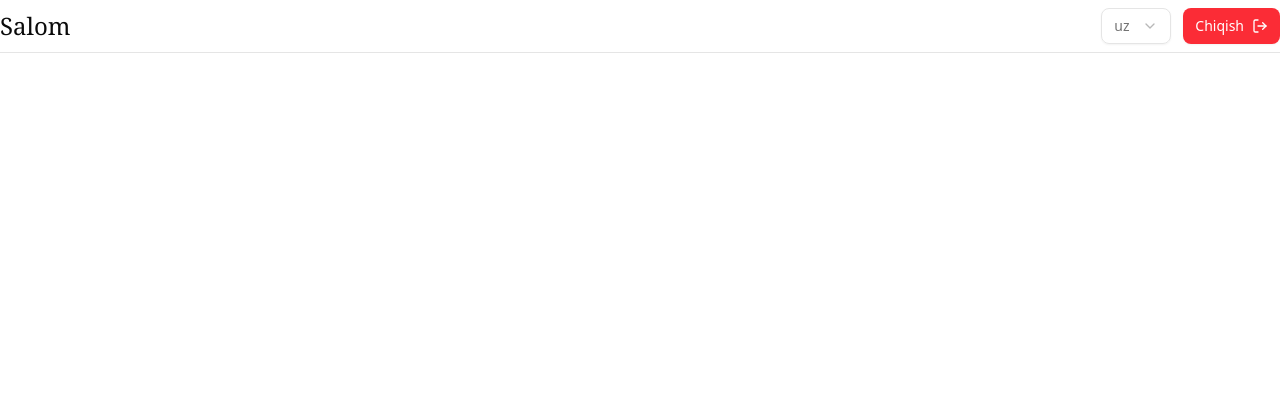
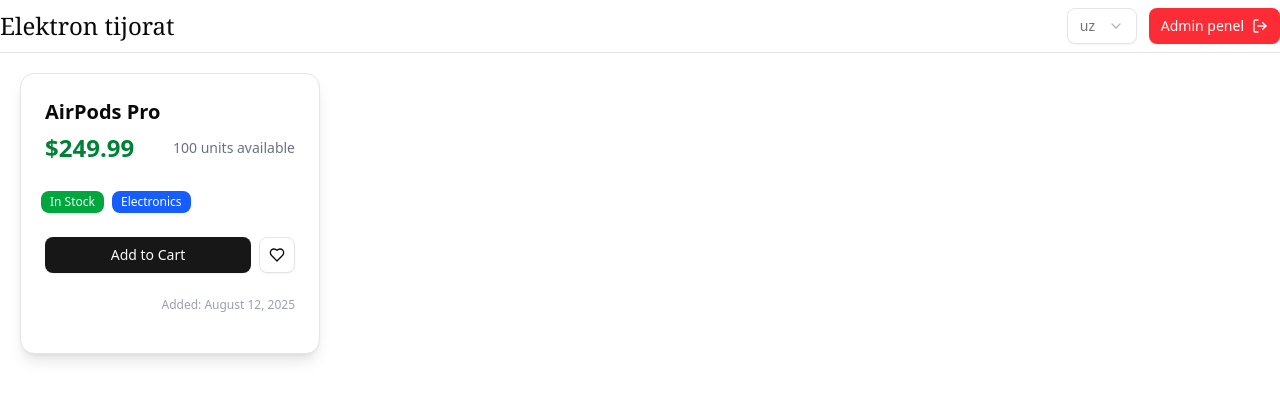
Before and after one commit to khurshidbekweb/frontend, a React (Vite) app: page / in a window 1280 px wide. Shown: the top 400 px of the page. Built offline with nearby package versions, Linux system fonts and the light colour scheme; no server answers.

Commit message:
ui components

```diff
--- a/package.json
+++ b/package.json
@@ -12,7 +12,7 @@
   "dependencies": {
     "@radix-ui/react-select": "^2.1.6",
     "@radix-ui/react-separator": "^1.1.2",
-    "@radix-ui/react-slot": "^1.1.2",
+    "@radix-ui/react-slot": "^1.2.3",
     "@tailwindcss/vite": "^4.1.2",
     "@tanstack/react-query": "^5.71.10",
     "axios": "^1.8.4",
--- a/src/components/navbar.tsx
+++ b/src/components/navbar.tsx
@@ -11,23 +11,23 @@ type Language = 'uz' | 'ru' | 'en';
 
 const Navbar = () => {
 
-    const {t} = useTranslation()
+    const { t } = useTranslation()
     const language = localStorage.getItem("language") || "uz";
     console.log(language);
     const token = localStorage.getItem('token')
     const naviagte = useNavigate()
     useEffect(() => {
-      if(!token){
-        naviagte('/')
-      }
-    },[naviagte, token])
+        if (!token) {
+            naviagte('/')
+        }
+    }, [naviagte, token])
 
     return (
         <div className="max-w-7xl mx-auto">
             <div className=" flex items-center justify-between my-2">
-                <h1 className="text-2xl font-serif">{t('hello')}</h1>
+                <h1 className="text-2xl font-serif">{t('logo')}</h1>
                 <div className="flex items-center gap-3">
-                    <Select onValueChange={(value:string) => changeLanguage(value as Language)}>
+                    <Select onValueChange={(value: string) => changeLanguage(value as Language)}>
                         <SelectTrigger className="w-[70px]">
                             <SelectValue placeholder={language} />
                         </SelectTrigger>
@@ -37,12 +37,14 @@ const Navbar = () => {
                             <SelectItem value="en">en</SelectItem>
                         </SelectContent>
                     </Select>
-                    <Button onClick={()=>{localStorage.removeItem('token')
-                        window.location.reload()}} className="bg-red-500 text-white cursor-pointer">{language=='uz'?'Chiqish':'Выход'} <LuLogOut size={35} />
+                    <Button onClick={() => {
+                        localStorage.removeItem('token')
+                        window.location.reload()
+                    }} className="bg-red-500 text-white cursor-pointer">{t('auth')} <LuLogOut size={35} />
                     </Button>
                 </div>
             </div>
-            <Separator/>
+            <Separator />
         </div>
     );
 };
--- /dev/null
+++ b/src/components/product-card.tsx
@@ -0,0 +1,43 @@
+import { Heart } from 'lucide-react';
+import { Badge } from './ui/badge';
+import { Button } from './ui/button';
+import { Card, CardDescription, CardFooter, CardHeader, CardTitle } from './ui/card';
+
+const ProductCard = () => {
+    return (
+        <Card className="w-[300px] overflow-hidden shadow-lg hover:shadow-xl transition-shadow relative px-0">
+            <CardHeader>
+                <CardTitle className="text-xl">AirPods Pro</CardTitle>
+                <CardDescription className="flex justify-between items-center">
+                    <span className="text-2xl font-bold text-green-700">$249.99</span>
+                    <span className="text-sm text-gray-500">100 units available</span>
+                </CardDescription>
+            </CardHeader>
+
+
+            <div className="ml-5 space-x-2">
+                <Badge variant="default" className="bg-green-600 hover:bg-green-700">
+                    In Stock
+                </Badge>
+                <Badge variant="secondary" className="bg-blue-600 text-white hover:bg-blue-700">
+                    Electronics
+                </Badge>
+            </div>
+
+            <CardFooter className="flex justify-between items-center">
+                <Button className="flex-1 mr-2">Add to Cart</Button>
+                <Button variant="outline" size="icon">
+                    <Heart className="h-4 w-4" />
+                </Button>
+            </CardFooter>
+
+
+            <div className="px-6 pb-4 text-xs text-gray-400 text-right">
+                Added: August 12, 2025
+            </div>
+
+        </Card>
+    );
+};
+
+export default ProductCard;
--- /dev/null
+++ b/src/components/ui/badge.tsx
@@ -0,0 +1,46 @@
+import * as React from "react"
+import { Slot } from "@radix-ui/react-slot"
+import { cva, type VariantProps } from "class-variance-authority"
+
+import { cn } from "@/lib/utils"
+
+const badgeVariants = cva(
+  "inline-flex items-center justify-center rounded-md border px-2 py-0.5 text-xs font-medium w-fit whitespace-nowrap shrink-0 [&>svg]:size-3 gap-1 [&>svg]:pointer-events-none focus-visible:border-ring focus-visible:ring-ring/50 focus-visible:ring-[3px] aria-invalid:ring-destructive/20 dark:aria-invalid:ring-destructive/40 aria-invalid:border-destructive transition-[color,box-shadow] overflow-hidden",
+  {
+    variants: {
+      variant: {
+        default:
+          "border-transparent bg-primary text-primary-foreground [a&]:hover:bg-primary/90",
+        secondary:
+          "border-transparent bg-secondary text-secondary-foreground [a&]:hover:bg-secondary/90",
+        destructive:
+          "border-transparent bg-destructive text-white [a&]:hover:bg-destructive/90 focus-visible:ring-destructive/20 dark:focus-visible:ring-destructive/40 dark:bg-destructive/60",
+        outline:
+          "text-foreground [a&]:hover:bg-accent [a&]:hover:text-accent-foreground",
+      },
+    },
+    defaultVariants: {
+      variant: "default",
+    },
+  }
+)
+
+function Badge({
+  className,
+  variant,
+  asChild = false,
+  ...props
+}: React.ComponentProps<"span"> &
+  VariantProps<typeof badgeVariants> & { asChild?: boolean }) {
+  const Comp = asChild ? Slot : "span"
+
+  return (
+    <Comp
+      data-slot="badge"
+      className={cn(badgeVariants({ variant }), className)}
+      {...props}
+    />
+  )
+}
+
+export { Badge, badgeVariants }
--- /dev/null
+++ b/src/components/ui/card.tsx
@@ -0,0 +1,92 @@
+import * as React from "react"
+
+import { cn } from "@/lib/utils"
+
+function Card({ className, ...props }: React.ComponentProps<"div">) {
+  return (
+    <div
+      data-slot="card"
+      className={cn(
+        "bg-card text-card-foreground flex flex-col gap-6 rounded-xl border py-6 shadow-sm",
+        className
+      )}
+      {...props}
+    />
+  )
+}
+
+function CardHeader({ className, ...props }: React.ComponentProps<"div">) {
+  return (
+    <div
+      data-slot="card-header"
+      className={cn(
+        "@container/card-header grid auto-rows-min grid-rows-[auto_auto] items-start gap-1.5 px-6 has-data-[slot=card-action]:grid-cols-[1fr_auto] [.border-b]:pb-6",
+        className
+      )}
+      {...props}
+    />
+  )
+}
+
+function CardTitle({ className, ...props }: React.ComponentProps<"div">) {
+  return (
+    <div
+      data-slot="card-title"
+      className={cn("leading-none font-semibold", className)}
+      {...props}
+    />
+  )
+}
+
+function CardDescription({ className, ...props }: React.ComponentProps<"div">) {
+  return (
+    <div
+      data-slot="card-description"
+      className={cn("text-muted-foreground text-sm", className)}
+      {...props}
+    />
+  )
+}
+
+function CardAction({ className, ...props }: React.ComponentProps<"div">) {
+  return (
+    <div
+      data-slot="card-action"
+      className={cn(
+        "col-start-2 row-span-2 row-start-1 self-start justify-self-end",
+        className
+      )}
+      {...props}
+    />
+  )
+}
+
+function CardContent({ className, ...props }: React.ComponentProps<"div">) {
+  return (
+    <div
+      data-slot="card-content"
+      className={cn("px-6", className)}
+      {...props}
+    />
+  )
+}
+
+function CardFooter({ className, ...props }: React.ComponentProps<"div">) {
+  return (
+    <div
+      data-slot="card-footer"
+      className={cn("flex items-center px-6 [.border-t]:pt-6", className)}
+      {...props}
+    />
+  )
+}
+
+export {
+  Card,
+  CardHeader,
+  CardFooter,
+  CardTitle,
+  CardAction,
+  CardDescription,
+  CardContent,
+}
--- a/src/locales/en.json
+++ b/src/locales/en.json
@@ -1,3 +1,4 @@
 {
-    "hello": "Hello"
+	"logo": "E-Commerce",
+	"auth": "Dashboard"
 }
--- a/src/locales/ru.json
+++ b/src/locales/ru.json
@@ -1,3 +1,4 @@
 {
-    "hello": "Prevet"
+	"logo": "Электронная коммерция",
+	"auth": "Панель инструментов"
 }
--- a/src/locales/uz.json
+++ b/src/locales/uz.json
@@ -1,3 +1,4 @@
 {
-    "hello": "Salom"
+	"logo": "Elektron tijorat",
+	"auth": "Admin penel"
 }
--- a/src/pages/home.tsx
+++ b/src/pages/home.tsx
@@ -1,9 +1,21 @@
 import Navbar from "@/components/navbar";
+import ProductCard from "@/components/product-card";
+import { productUtils } from "@/utils/product";
+import { useQuery } from "@tanstack/react-query";
 
 const Home = () => {
+    const { data: allProducts } = useQuery({
+        queryKey: ['products'],
+        queryFn: productUtils.getProducts
+    })
+    console.log(allProducts?.data?.content);
+
     return (
         <div>
-            <Navbar/>
+            <Navbar />
+            <div className=" m-5">
+                <ProductCard />
+            </div>
         </div>
     );
 };
--- a/src/utils/login.ts
+++ b/src/utils/login.ts
@@ -20,10 +20,6 @@ export const authUtils = {
             username,
             password,
             email
-        }, {
-            headers: {
-                "Content-Type": "multipart/form-data"
-            }
         })
         localStorage.setItem("token", data?.token);
         return data
```
Also changed, not shown: 1 other file (tests, documents, lock files or other folders).
